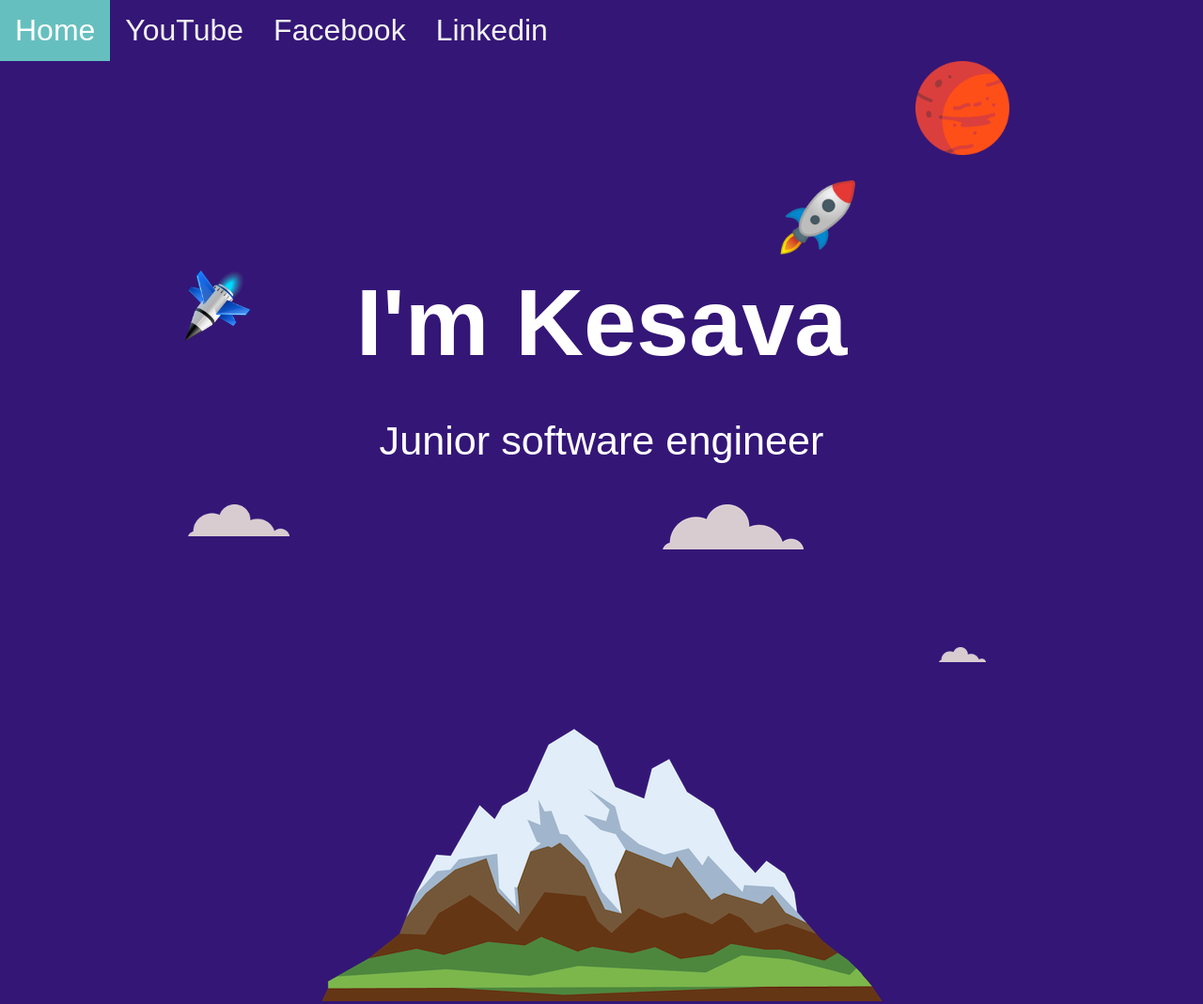
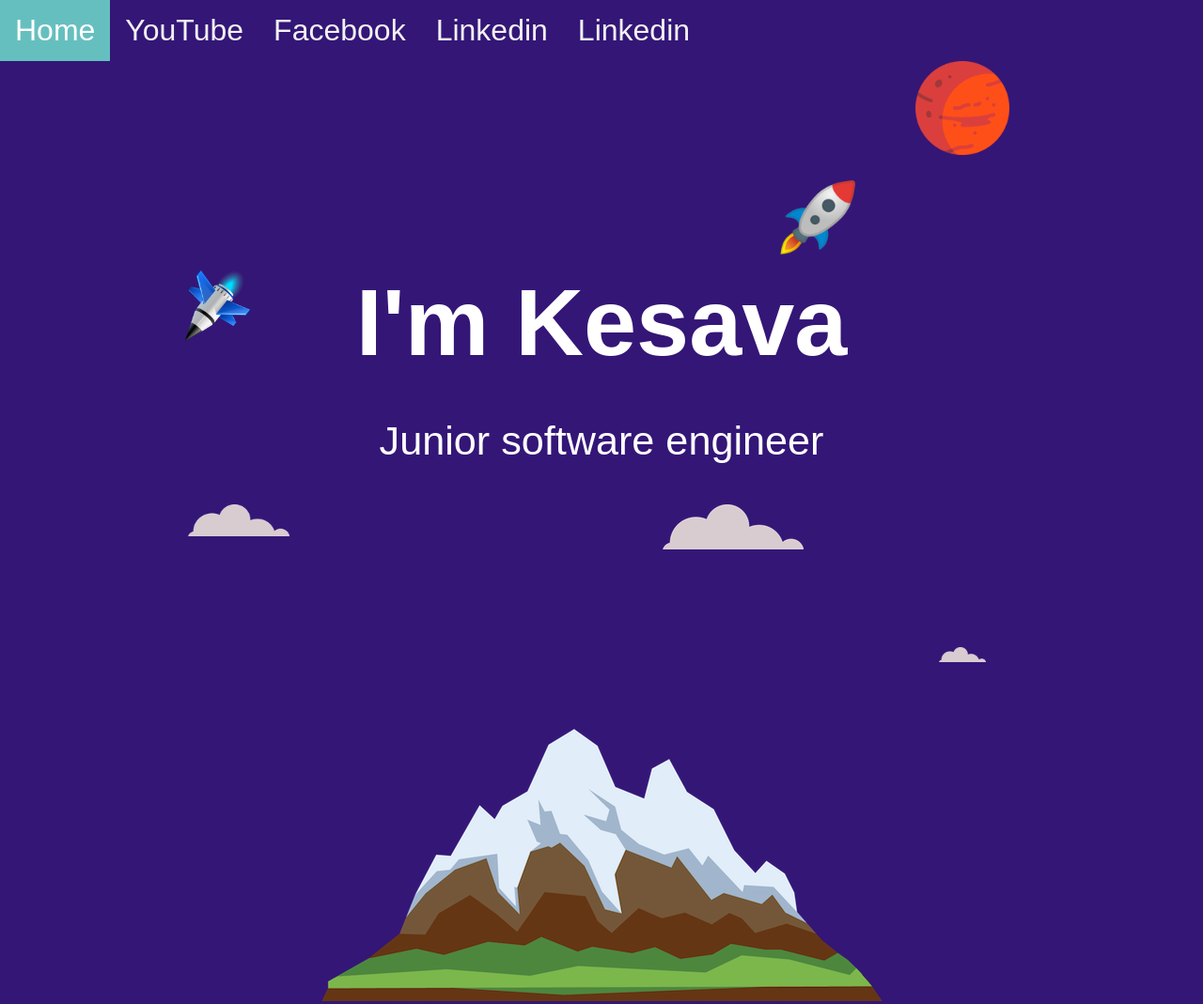
Before and after one commit to BlackSouthAsianPenguin/CV, a plain HTML site: page index.html in a window 1280 px wide. Shown: the top 1069 px of the page at 94% size. Drawn offline with Linux system fonts and the light colour scheme.

Commit message:
Update index.html

```diff
--- a/index.html
+++ b/index.html
@@ -9,7 +9,6 @@
   <link href="https://fonts.googleapis.com/css?family=Russo+One&display=swap" rel="stylesheet">
   <link href="https://fonts.googleapis.com/css?family=Nunito&display=swap" rel="stylesheet">
 
-
   <title> Agung Kesava CV </title>
 </head>
 
@@ -19,6 +18,7 @@
   <a class="youtube"href="https://youtu.be/TCvWqLwmMa4">YouTube</a>
   <a class="facebook"href="https://www.facebook.com/agunk.kesava">Facebook</a>
   <a class="Linkedin"href="https://www.linkedin.com/in/agungkesava">Linkedin</a>
+  <a class="Diet"href="https://www.linkedin.com/in/agungkesava">Linkedin</a>
 </div>
   <div class="pelanet">
     <img class="pelanet1" src="images/mars.png" alt="">
```
